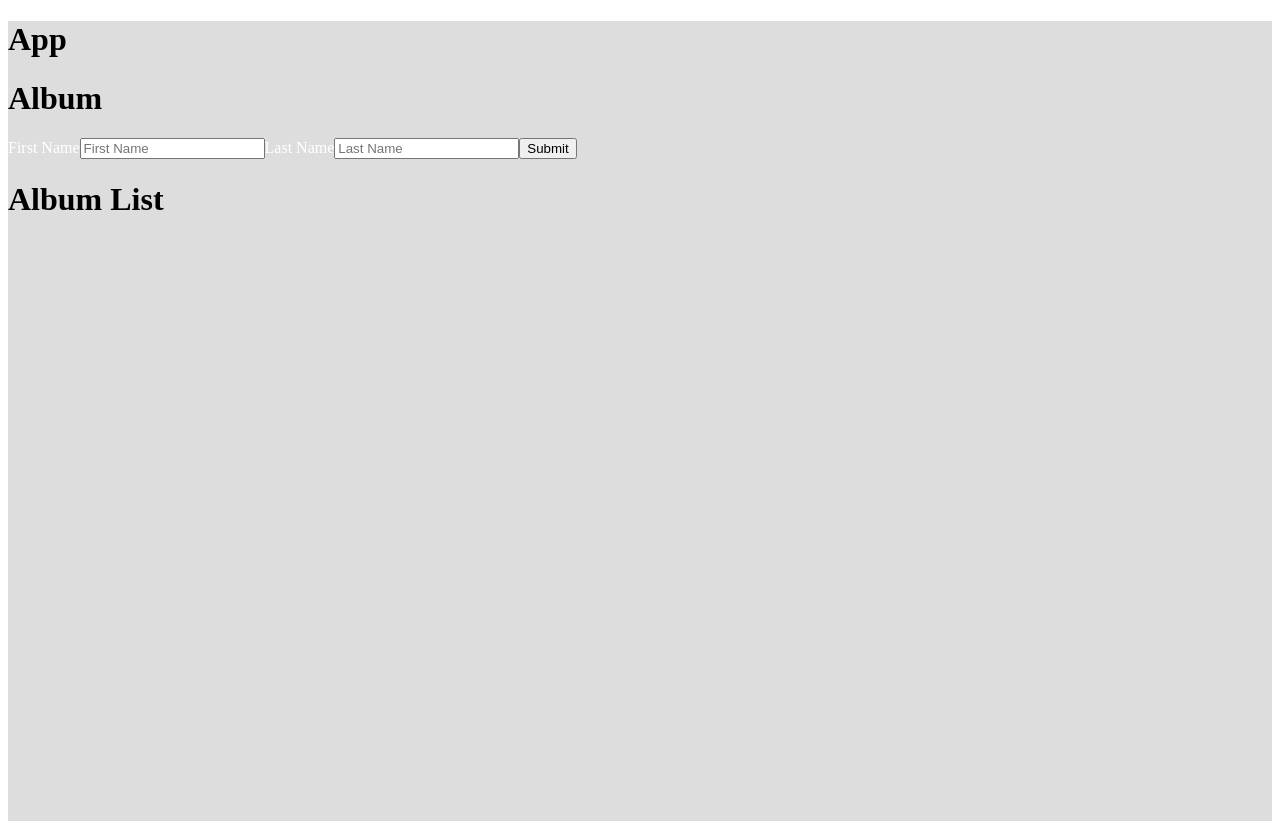
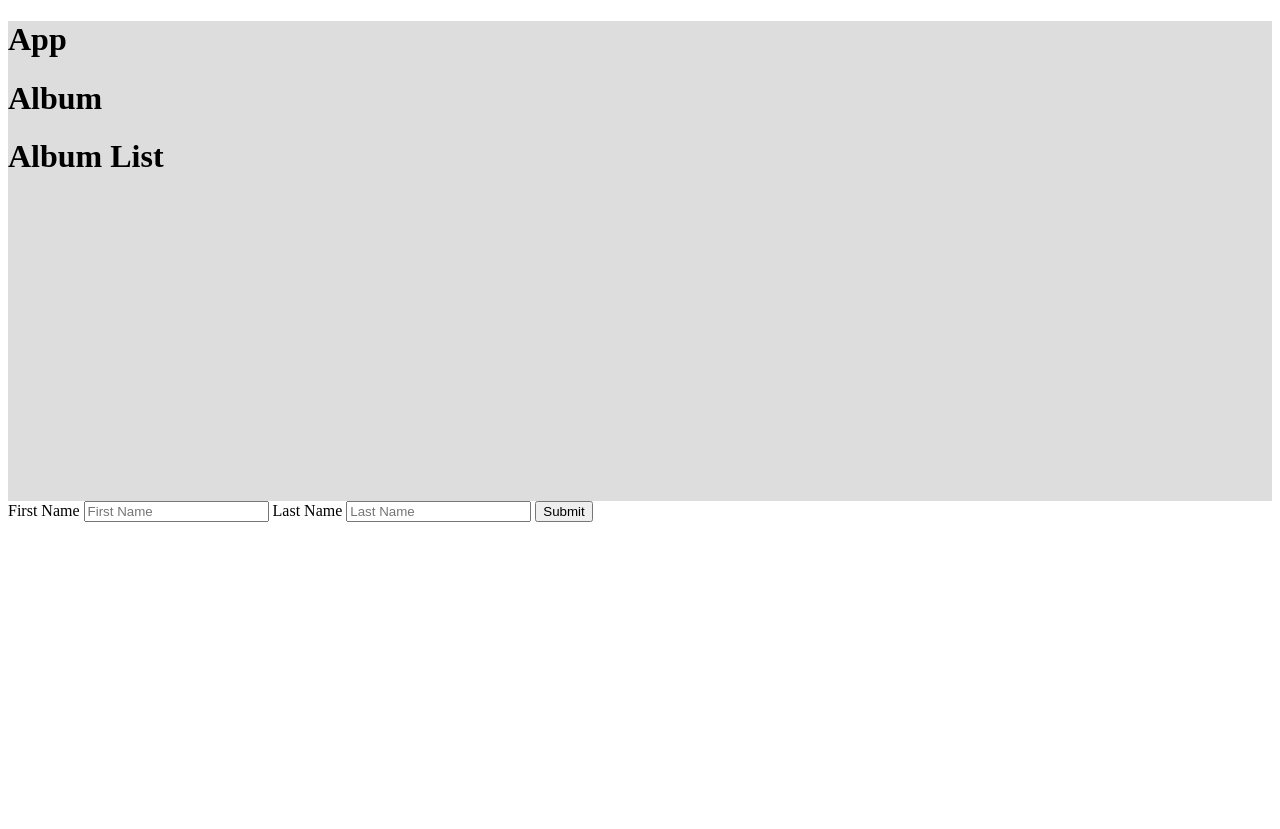
Before and after one commit to edumholt/album-collector, a React (Create React App) app: page / in a window 1280 px wide. After the commit the page ends 800 px from the top, so only its background shows below. Built offline with nearby package versions, Linux system fonts and the light colour scheme.

Commit message:
put form in index.html

```diff
--- a/public/index.html
+++ b/public/index.html
@@ -5,10 +5,7 @@
     <link rel="icon" href="%PUBLIC_URL%/favicon.ico" />
     <meta name="viewport" content="width=device-width, initial-scale=1" />
     <meta name="theme-color" content="#000000" />
-    <meta
-      name="description"
-      content="Web site created using create-react-app"
-    />
+    <meta name="description" content="Web site created using create-react-app" />
     <link rel="apple-touch-icon" href="%PUBLIC_URL%/logo192.png" />
     <!--
       manifest.json provides metadata used when your web app is installed on a
@@ -24,20 +21,18 @@
       work correctly both with client-side routing and a non-root public URL.
       Learn how to configure a non-root public URL by running `npm run build`.
     -->
-    <title>React App</title>
+    <title>Album Collector</title>
   </head>
   <body>
     <noscript>You need to enable JavaScript to run this app.</noscript>
     <div id="root"></div>
-    <!--
-      This HTML file is a template.
-      If you open it directly in the browser, you will see an empty page.
 
-      You can add webfonts, meta tags, or analytics to this file.
-      The build step will place the bundled scripts into the <body> tag.
-
-      To begin the development, run `npm start` or `yarn start`.
-      To create a production bundle, use `npm run build` or `yarn build`.
-    -->
+    <form name="contact" method="POST" data-netlify="true">
+      <label for="firstName">First Name</label>
+      <input type="text" id="firstName" name="firstName" placeholder="First Name" />
+      <label for="lastName">Last Name</label>
+      <input type="text" id="lastName" name="lastName" placeholder="Last Name" />
+      <button type="submit">Submit</button>
+    </form>
   </body>
 </html>
--- a/src/App.module.scss
+++ b/src/App.module.scss
@@ -1,7 +1,7 @@
 .app {
   background-color: #ddd;
   color: #fff;
-  height: 100vh;
+  height: 60vh;
 
   h1 {
     color: #000;
--- a/src/components/Album/Album.tsx
+++ b/src/components/Album/Album.tsx
@@ -3,16 +3,5 @@ import React from 'react';
 interface AlbumProps {}
 
 export const Album: React.FC<AlbumProps> = props => {
-  return (
-    <>
-      <h1>Album</h1>
-      <form name="contact" data-netlify="true">
-        <label htmlFor="firstName">First Name</label>
-        <input type="text" id="firstName" name="firstName" placeholder="First Name" />
-        <label htmlFor="lastName">Last Name</label>
-        <input type="text" id="lastName" name="lastName" placeholder="Last Name" />
-        <button type="submit">Submit</button>
-      </form>
-    </>
-  );
+  return <h1>Album</h1>;
 };
```
